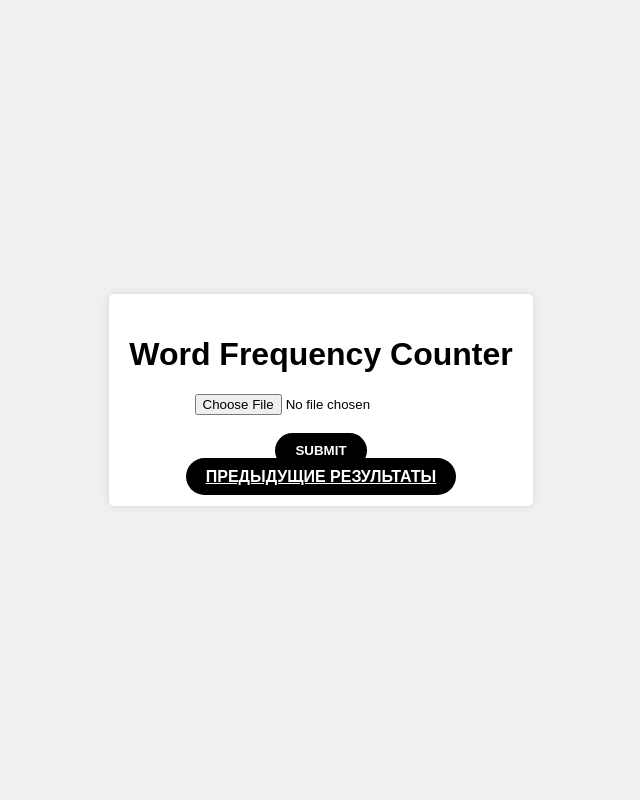
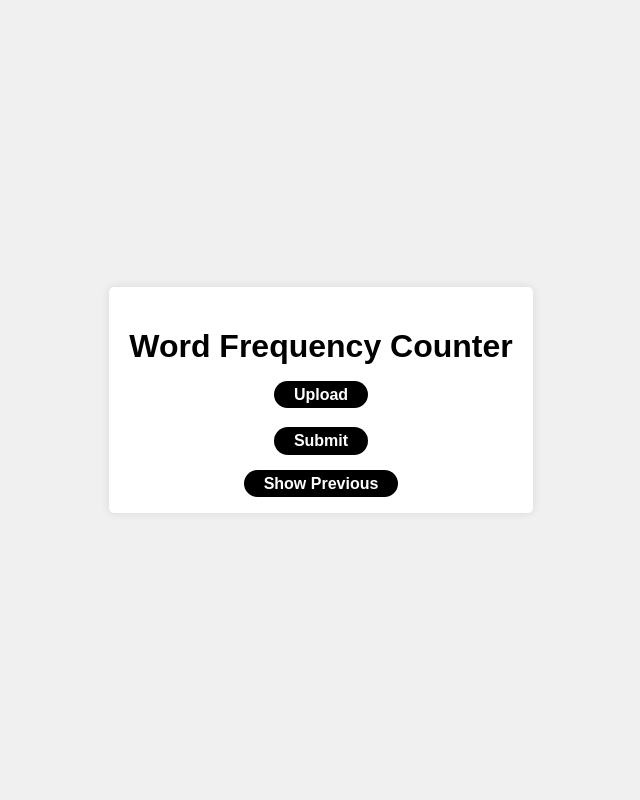
Before and after one commit to corpsemanor/EYAzIIS, a Flask app: page / in a window 1280 px wide. Shown: the whole page, without its empty margins (319-959 px from the left). Run offline with Flask 3, Linux system fonts and the light colour scheme.

Commit message:
prev added

```diff
--- a/Lab1/app.py
+++ b/Lab1/app.py
@@ -5,6 +5,8 @@ import os
 import docx
 import textract
 from werkzeug.utils import secure_filename
+import collections
+
 
 app = Flask(__name__)
 app.config['RESULTS_FOLDER'] = 'results'
@@ -39,9 +41,17 @@ def process_file():
             text = text.decode('utf-8') if isinstance(text, bytes) else text
 
         tokens = nltk.word_tokenize(text.lower())  # Токенизация текста
-        freq_dist = nltk.FreqDist(tokens)  # Подсчет частоты встречаемости слов
+        word_forms = nltk.pos_tag(tokens)  # Определение частей речи для каждой словоформы
+        lexemes_freq = collections.Counter()  # Счетчик для хранения лексем и их частот
 
-        word_freq = sorted(freq_dist.items())
+        for word_form, pos_tag in word_forms:
+            if pos_tag != 'PUNCT':  # Исключение знаков препинания
+                lexeme = nltk.WordNetLemmatizer().lemmatize(word_form)  # Определение лексемы для словоформы
+                lexemes_freq[(lexeme, pos_tag)] += 1  # Увеличение частоты для данной лексемы и части речи
+
+
+        # Преобразование счетчика в отсортированный список кортежей
+        word_freq = sorted(lexemes_freq.items())
 
         # Создание JSON-файла с результатами
         with open(json_filename, 'w') as json_file:
--- a/Lab1/templates/index.html
+++ b/Lab1/templates/index.html
@@ -12,7 +12,7 @@
             display: flex;
             justify-content: center;
             align-items: center;
-            height: 100vh;
+            min-height: 100vh; /* Изменено на min-height для обеспечения минимальной высоты */
             margin: 0;
         }
 
@@ -23,6 +23,7 @@
             border-radius: 5px;
             box-shadow: 0 0 10px rgba(0, 0, 0, 0.1);
             text-align: center;
+            height: auto; /* Изменено на auto для автоматической высоты */
         }
 
         textarea {
@@ -34,17 +35,23 @@
             box-sizing: border-box;
         }
 
+        form {
+            margin-bottom: 15px;
+        }
+
         input[type="submit"],
         .btn {
-            padding: 10px 20px;
+            margin-top: 5px;
+            padding: 5px 20px;
             background-color: #000;
             color: #fff;
             border: none;
             border-radius: 25px;
             cursor: pointer;
             transition: background-color 0.3s ease;
-            text-transform: uppercase;
             font-weight: bold;
+            text-decoration: none;
+
         }
 
         input[type="submit"]:hover,
@@ -87,16 +94,34 @@
             text-decoration: none;
             cursor: pointer;
         }
+        input[type="file"] {
+            display: none;
+          }
+
+          .custom-file-upload {
+            margin-top: 15px;
+            padding: 5px 20px;
+            background-color: #000;
+            color: #fff;
+            border: none;
+            border-radius: 25px;
+            cursor: pointer;
+            transition: background-color 0.3s ease;
+            font-weight: bold;
+          }
     </style>
+
 </head>
 <body>
     <div class="container">
         <h1>Word Frequency Counter</h1>
         <form action="/process_file" method="POST" enctype="multipart/form-data">
-            <input type="file" name="file" accept=".doc,.docx" required><br><br>
-            <input type="submit" value="Submit">
+            <label for="file-upload" class="custom-file-upload">Upload</label>
+            <input id="file-upload" type="file" name="file" accept=".doc,.docx" required onchange="updateFileName(this)"><br><br>
+            <span id="file-name"></span>
+            <input type="submit" value="Submit" style="margin-bottom: 5px; font-size: 16px;">
         </form>
-        <a href="/previous_results" class="btn">Предыдущие результаты</a>
+        <a href="/previous_results" class="btn" style="margin-top: 15px; font-size: 16px;">Show Previous</a>
         {# Форма для ввода морфологической информации #}
 
     </div>
@@ -155,6 +180,10 @@
 
             xhr.send(formData); // Отправить данные формы
         });
+        function updateFileName(input) {
+            var fileName = input.files[0].name;
+            document.getElementById('file-name').textContent = fileName;
+        }
     </script>
 </body>
 </html>
--- a/Lab1/templates/result.html
+++ b/Lab1/templates/result.html
@@ -48,8 +48,8 @@
     <div class="container">
         <h1>Word Frequency Results</h1>
         <ul>
-            {% for word, freq in word_freq %}
-                <li><a href="#" class="word-link" data-word="{{ word }}">{{ word }}</a>: {{ freq }}</li>
+            {% for lexeme, pos_tag in word_freq %}
+                <li>{{ lexeme }} ({{ pos_tag }})</li>
             {% endfor %}
         </ul>
         <a href="/">Back to Input</a>
```
Also changed, not shown: Lab1/results/1.json (+1 -1 lines), Lab1/results/Docx.json (added, +1 -0 lines), Lab1/templates/previous_results.html (+43 -6 lines), Lab1/templates/view_result.html (+10 -6 lines).
